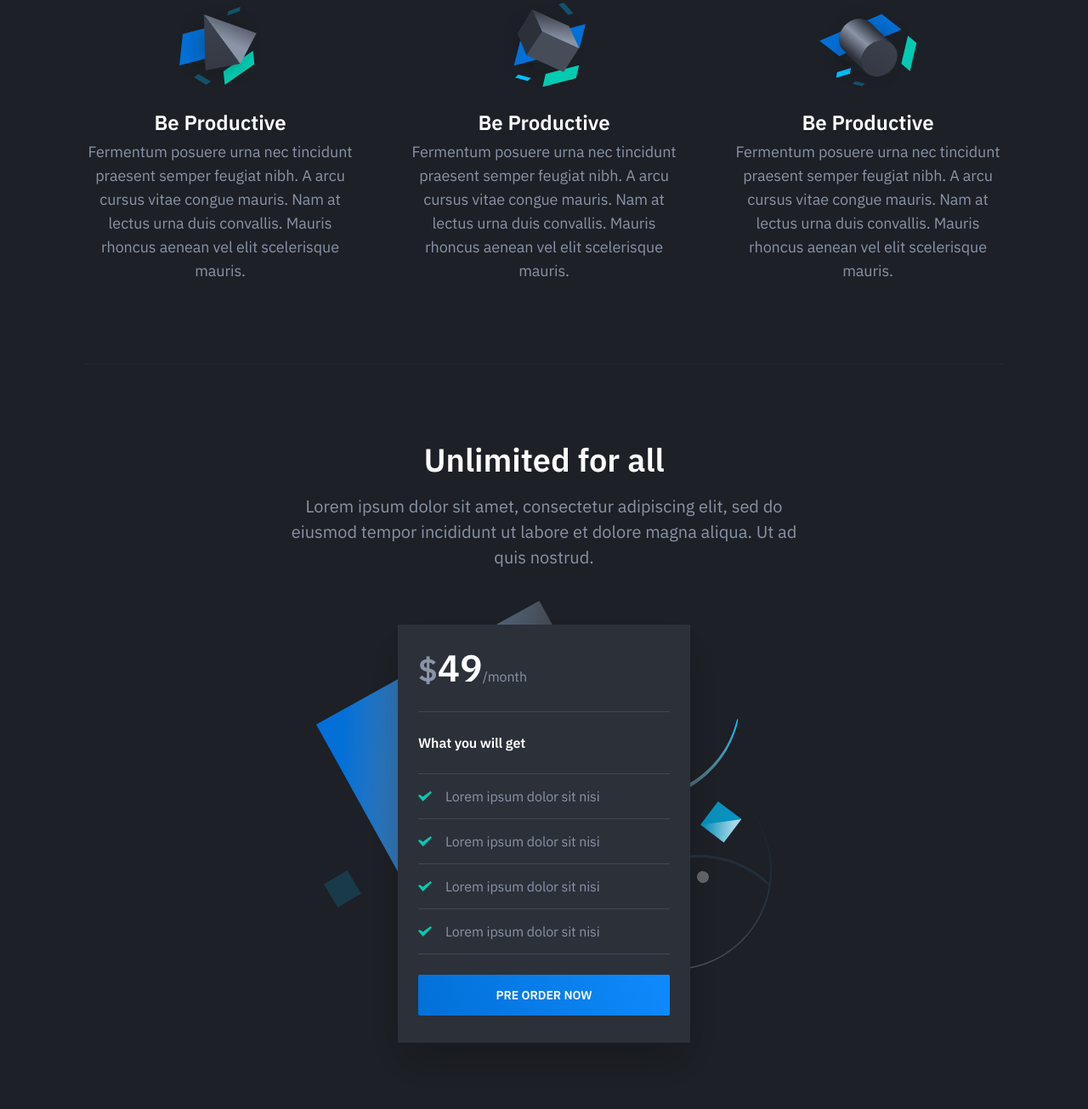
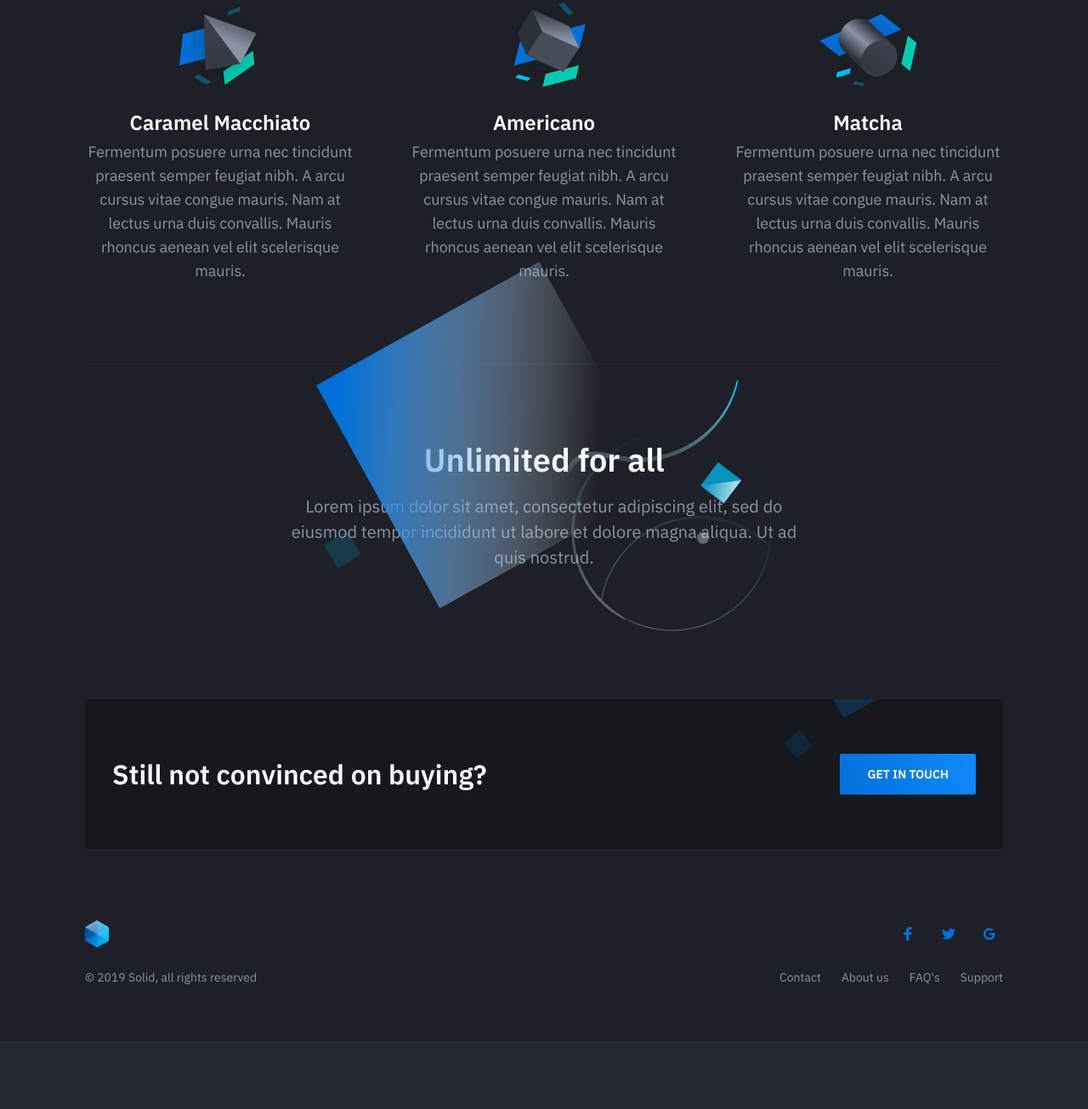
Before and after one commit to 30neth/webtect, a plain HTML site: page index.html in a window 1280 px wide. Shown: the part 1115-2420 px from the top of the page at 85% size. After the commit the page ends 2340 px from the top, so only its background shows below. Drawn offline with nearby package versions, Linux system fonts and the light colour scheme.

Commit message:
Add files via upload

```diff
--- a/index.html
+++ b/index.html
@@ -31,8 +31,8 @@
                 <div class="container">
                     <div class="hero-inner">
 						<div class="hero-copy">
-	                        <h1 class="hero-title mt-0">Landing template for startups</h1>
-	                        <p class="hero-paragraph">Our landing page template works on all devices, so you only have to set it up once, and get beautiful results forever.</p>
+	                        <h1 class="hero-title mt-0">KENNETHEA</h1>
+	                        <p class="hero-paragraph">You are stronger than you think.</p>
 	                        <div class="hero-cta"><a class="button button-primary" href="#">Pre order now</a><a class="button" href="#">Get in touch</a></div>
 						</div>
 						<div class="hero-figure anime-element">
@@ -63,7 +63,7 @@
                                     <div class="feature-icon">
 										<img src="dist/images/feature-icon-01.svg" alt="Feature 01">
                                     </div>
-                                    <h4 class="feature-title mt-24">Be Productive</h4>
+                                    <h4 class="feature-title mt-24">Choco butter</h4>
                                     <p class="text-sm mb-0">Fermentum posuere urna nec tincidunt praesent semper feugiat nibh. A arcu cursus vitae congue mauris. Nam at lectus urna duis convallis. Mauris rhoncus aenean vel elit scelerisque mauris.</p>
                                 </div>
                             </div>
@@ -72,7 +72,7 @@
                                     <div class="feature-icon">
 										<img src="dist/images/feature-icon-02.svg" alt="Feature 02">
                                     </div>
-                                    <h4 class="feature-title mt-24">Be Productive</h4>
+                                    <h4 class="feature-title mt-24">Chocomallowpie</h4>
                                     <p class="text-sm mb-0">Fermentum posuere urna nec tincidunt praesent semper feugiat nibh. A arcu cursus vitae congue mauris. Nam at lectus urna duis convallis. Mauris rhoncus aenean vel elit scelerisque mauris.</p>
                                 </div>
                             </div>
@@ -81,7 +81,7 @@
                                     <div class="feature-icon">
 										<img src="dist/images/feature-icon-03.svg" alt="Feature 03">
                                     </div>
-                                    <h4 class="feature-title mt-24">Be Productive</h4>
+                                    <h4 class="feature-title mt-24">Sausage Roll</h4>
                                     <p class="text-sm mb-0">Fermentum posuere urna nec tincidunt praesent semper feugiat nibh. A arcu cursus vitae congue mauris. Nam at lectus urna duis convallis. Mauris rhoncus aenean vel elit scelerisque mauris.</p>
                                 </div>
                             </div>
@@ -90,7 +90,7 @@
                                     <div class="feature-icon">
 										<img src="dist/images/feature-icon-04.svg" alt="Feature 04">
                                     </div>
-                                    <h4 class="feature-title mt-24">Be Productive</h4>
+                                    <h4 class="feature-title mt-24">Caramel Macchiato</h4>
                                     <p class="text-sm mb-0">Fermentum posuere urna nec tincidunt praesent semper feugiat nibh. A arcu cursus vitae congue mauris. Nam at lectus urna duis convallis. Mauris rhoncus aenean vel elit scelerisque mauris.</p>
                                 </div>
                             </div>
@@ -99,7 +99,7 @@
                                     <div class="feature-icon">
 										<img src="dist/images/feature-icon-05.svg" alt="Feature 05">
                                     </div>
-                                    <h4 class="feature-title mt-24">Be Productive</h4>
+                                    <h4 class="feature-title mt-24">Americano</h4>
                                     <p class="text-sm mb-0">Fermentum posuere urna nec tincidunt praesent semper feugiat nibh. A arcu cursus vitae congue mauris. Nam at lectus urna duis convallis. Mauris rhoncus aenean vel elit scelerisque mauris.</p>
                                 </div>
                             </div>
@@ -108,7 +108,7 @@
                                     <div class="feature-icon">
 										<img src="dist/images/feature-icon-06.svg" alt="Feature 06">
                                     </div>
-                                    <h4 class="feature-title mt-24">Be Productive</h4>
+                                    <h4 class="feature-title mt-24">Matcha</h4>
                                     <p class="text-sm mb-0">Fermentum posuere urna nec tincidunt praesent semper feugiat nibh. A arcu cursus vitae congue mauris. Nam at lectus urna duis convallis. Mauris rhoncus aenean vel elit scelerisque mauris.</p>
                                 </div>
                             </div>
@@ -126,31 +126,7 @@
                         </div>
 						<div class="pricing-tables-wrap">
                             <div class="pricing-table">
-                                <div class="pricing-table-inner is-revealing">
-                                    <div class="pricing-table-main">
-                                        <div class="pricing-table-header pb-24">
-                                            <div class="pricing-table-price"><span class="pricing-table-price-currency h2">$</span><span class="pricing-table-price-amount h1">49</span><span class="text-xs">/month</span></div>
-                                        </div>
-										<div class="pricing-table-features-title text-xs pt-24 pb-24">What you will get</div>
-                                        <ul class="pricing-table-features list-reset text-xs">
-                                            <li>
-                                                <span>Lorem ipsum dolor sit nisi</span>
-                                            </li>
-                                            <li>
-                                                <span>Lorem ipsum dolor sit nisi</span>
-                                            </li>
-                                            <li>
-                                                <span>Lorem ipsum dolor sit nisi</span>
-                                            </li>
-											<li>
-												<span>Lorem ipsum dolor sit nisi</span>
-											</li>
-                                        </ul>
-                                    </div>
-                                    <div class="pricing-table-cta mb-8">
-                                        <a class="button button-primary button-shadow button-block" href="#">Pre order now</a>
-                                    </div>
-                                </div>
+
                             </div>
                         </div>
                     </div>
```
